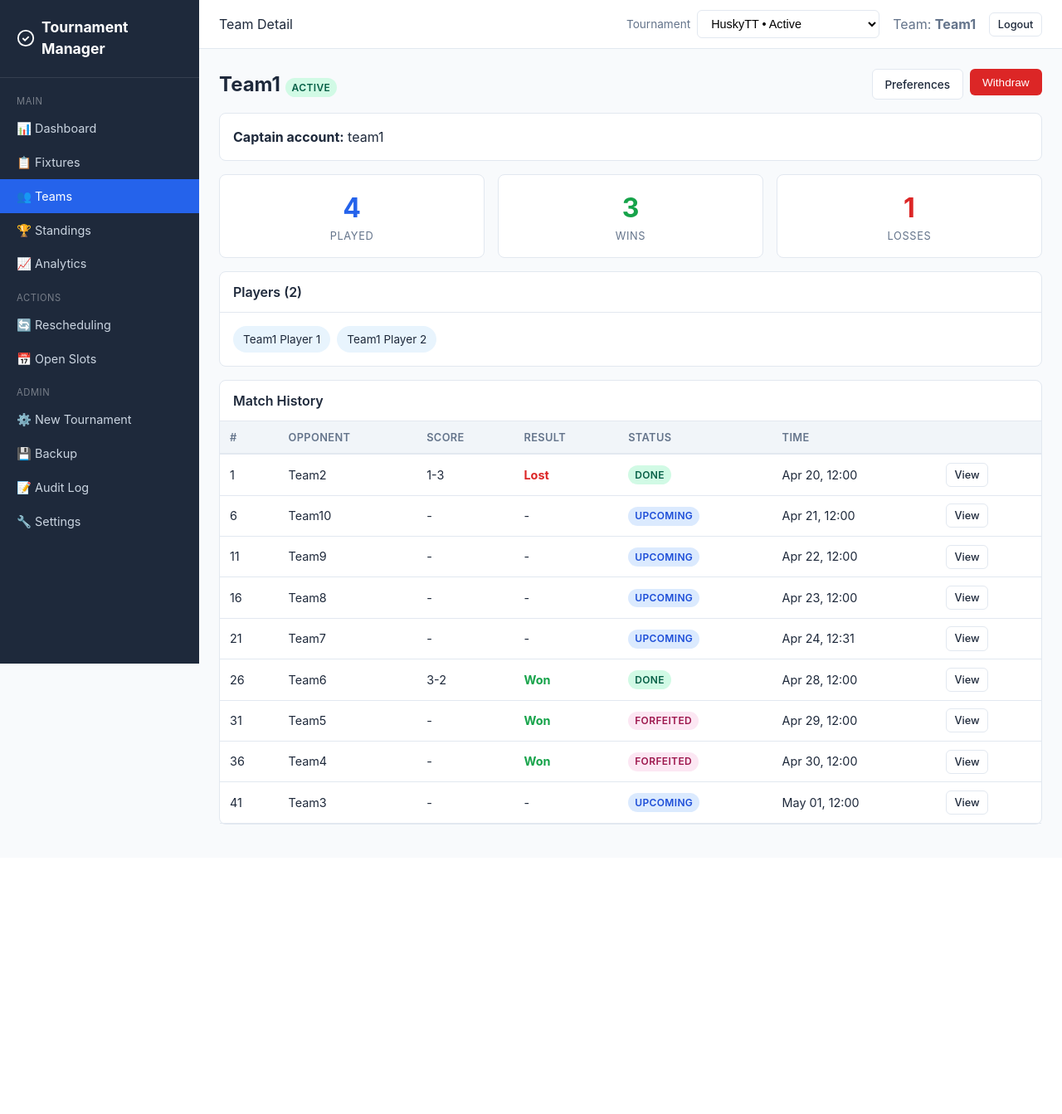
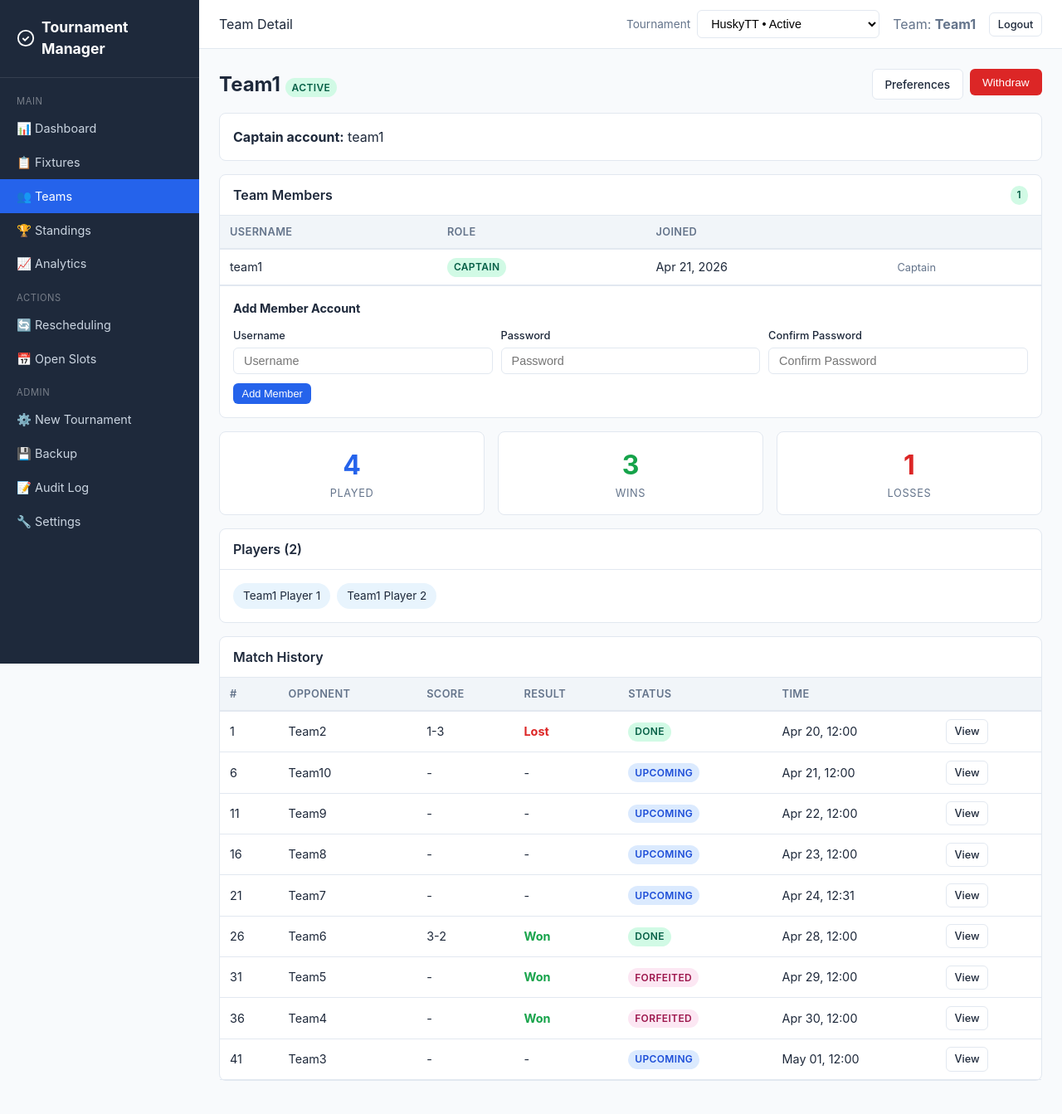
Before and after one commit to simarsamra/Tournament-Manager, a Django app: page /team/40/ in a window 1280 px wide. Shown: the whole page at 83% size. Before the commit the page ends 994 px from the top, so only its background shows below. Run offline with Django 5.2, Linux system fonts and the light colour scheme; a user stored in the database is signed in; data comes from the database, SQL or seed files in the repository; both versions use the stored data as it was after the commit.

Commit message:
Add TeamMembership model and implement team member management features; include forms, views, and templates for inviting and removing members

```diff
--- a/core/forms.py
+++ b/core/forms.py
@@ -284,3 +284,26 @@ class BulkTeamFileForm(forms.Form):
         widget=forms.FileInput(attrs={"class": "form-control", "accept": ".csv,.txt"}),
         help_text="CSV/TXT file: team_name,username,password,player1;player2;... (one per line)"
     )
+
+
+class TeamMemberInviteForm(forms.Form):
+    username = forms.CharField(
+        max_length=150,
+        widget=forms.TextInput(attrs={"class": "form-control", "placeholder": "Username"}),
+    )
+    password = forms.CharField(
+        widget=forms.PasswordInput(attrs={"class": "form-control", "placeholder": "Password"}),
+    )
+    password_confirm = forms.CharField(
+        label="Confirm password",
+        widget=forms.PasswordInput(attrs={"class": "form-control", "placeholder": "Confirm Password"}),
+    )
+
+    def clean(self):
+        cleaned = super().clean()
+        if cleaned.get("password") != cleaned.get("password_confirm"):
+            raise forms.ValidationError("Passwords do not match.")
+        username = cleaned.get("username", "").strip()
+        if username and User.objects.filter(username=username).exists():
+            raise forms.ValidationError("Username already taken.")
+        return cleaned
--- a/core/urls.py
+++ b/core/urls.py
@@ -48,6 +48,8 @@ urlpatterns = [
     path("team/<int:pk>/", views.team_detail, name="team_detail"),
     path("team/<int:pk>/withdraw/", views.withdraw_team, name="withdraw_team"),
     path("team/<int:pk>/preferences/", views.team_preferences, name="team_preferences"),
+    path("team/<int:pk>/members/add/", views.manage_team_members, name="manage_team_members"),
+    path("team/<int:pk>/members/<int:user_pk>/remove/", views.remove_team_member, name="remove_team_member"),
 
     # Standings
     path("standings/", views.standings_view, name="standings"),
--- a/core/views.py
+++ b/core/views.py
@@ -18,11 +18,12 @@ from django.views.decorators.http import require_POST
 from .models import (
     Tournament, Court, TimeSlot, Team, Match,
     RescheduleRequest, NoShowReport, OpenSlot, AuditLog, BackupRecord, Player, CourtAvailability,
+    TeamMembership,
 )
 from .forms import (
     TournamentForm, CourtForm, TimeSlotForm, TeamRegistrationForm,
     ScoreSubmitForm, RescheduleForm, TeamPreferencesForm, BulkTeamForm,
-    BulkTeamFileForm, CourtAvailabilityForm,
+    BulkTeamFileForm, CourtAvailabilityForm, TeamMemberInviteForm,
 )
 from .scheduling import (
     generate_fixtures,
@@ -91,7 +92,16 @@ def _get_team(user):
     try:
         return user.team
     except (Team.DoesNotExist, AttributeError):
+        pass
+    try:
+        return user.team_membership.team
+    except (TeamMembership.DoesNotExist, AttributeError):
         return None
+
+
+def _is_captain(user, team):
+    """Return True only if user is the registered captain account for this team."""
+    return team is not None and team.user_id == user.pk
 
 
 def _is_organizer(user):
@@ -403,6 +413,7 @@ def register_view(request, pk=None):
                 tournament=tournament,
                 name=team_name,
             )
+            TeamMembership.objects.create(team=team, user=user, role="captain")
             team.preferred_courts.set(form.cleaned_data.get("preferred_courts", []))
             player_names_text = form.cleaned_data.get("player_names", "").strip()
             if player_names_text:
@@ -832,6 +843,7 @@ def _create_teams_from_data(tournament, team_data_list, request):
             continue
         user = User.objects.create_user(username=username, password=password)
         team = Team.objects.create(user=user, tournament=tournament, name=team_name)
+        TeamMembership.objects.create(team=team, user=user, role="captain")
         for pname in player_names:
             Player.objects.create(team=team, name=pname)
         added += 1
@@ -1061,7 +1073,8 @@ def match_detail(request, pk):
     ).first()
     no_show_window_open = bool(match.scheduled_time and match.scheduled_time <= timezone.now())
     can_mark_no_show = _is_organizer(request.user) and bool(match.team1_id and match.team2_id) and match.status in ("upcoming", "in_progress") and no_show_window_open
-    can_report_no_show = is_participant and bool(match.team1_id and match.team2_id) and match.status in ("upcoming", "in_progress") and no_show_window_open and not pending_no_show_report
+    can_report_no_show = is_participant and _is_captain(request.user, team) and bool(match.team1_id and match.team2_id) and match.status in ("upcoming", "in_progress") and no_show_window_open and not pending_no_show_report
+    can_reschedule = is_participant and _is_captain(request.user, team)
     reschedule_form = RescheduleForm(tournament=match.tournament)
     open_slot_choices = _build_open_slot_choices(match, reschedule_form.fields["open_slot"].queryset)
     context = {
@@ -1074,6 +1087,7 @@ def match_detail(request, pk):
         "can_dispute": can_dispute,
         "can_mark_no_show": can_mark_no_show,
         "can_report_no_show": can_report_no_show,
+        "can_reschedule": can_reschedule,
         "pending_no_show_report": pending_no_show_report,
         "score_form": ScoreSubmitForm(),
         "reschedule_form": reschedule_form,
@@ -1242,6 +1256,9 @@ def request_reschedule(request, pk):
     team = _get_team(request.user)
     if not team or (match.team1 != team and match.team2 != team):
         messages.error(request, "Not a participant.")
+        return redirect("match_detail", pk=pk)
+    if not _is_captain(request.user, team) and not _is_organizer(request.user):
+        messages.error(request, "Only the team captain can request rescheduling.")
         return redirect("match_detail", pk=pk)
     if match.status not in ("upcoming",):
         messages.error(request, "Only upcoming matches can be rescheduled.")
@@ -1418,13 +1435,78 @@ def team_detail(request, pk):
         "upcoming": matches.filter(status__in=["upcoming", "in_progress"]).count(),
     }
     stats["losses"] = stats["played"] - stats["wins"]
+    is_organizer = _is_organizer(request.user)
+    is_own_team = _get_team(request.user) == team
+    is_captain = _is_captain(request.user, team)
     return render(request, "core/team_detail.html", {
         "team": team, "tournament": tournament, "matches": matches, "stats": stats,
         "players": team.players.all(),
-        "is_organizer": _is_organizer(request.user),
-        "is_own_team": _get_team(request.user) == team,
+        "is_organizer": is_organizer,
+        "is_own_team": is_own_team,
+        "is_captain": is_captain,
+        "memberships": team.memberships.select_related("user").order_by("role", "joined_at"),
+        "invite_form": TeamMemberInviteForm() if (is_captain or is_organizer) else None,
         **_tournament_context(request, tournament),
     })
+
+
+@login_required
+def manage_team_members(request, pk):
+    team = get_object_or_404(Team, pk=pk)
+    user_team = _get_team(request.user)
+    is_organizer = _is_organizer(request.user)
+    if not is_organizer and (user_team != team or not _is_captain(request.user, user_team)):
+        messages.error(request, "Only the team captain can manage members.")
+        return redirect("team_detail", pk=pk)
+    if request.method == "POST":
+        form = TeamMemberInviteForm(request.POST)
+        if form.is_valid():
+            new_user = User.objects.create_user(
+                username=form.cleaned_data["username"],
+                password=form.cleaned_data["password"],
+            )
+            TeamMembership.objects.create(team=team, user=new_user, role="member")
+            log_action(
+                request,
+                "team_member_added",
+                f"Member '{new_user.username}' added to team '{team.name}'",
+                tournament=team.tournament,
+            )
+            messages.success(request, f"Account '{new_user.username}' created and added to {team.name}.")
+        else:
+            for error in form.non_field_errors():
+                messages.error(request, error)
+            for field in form:
+                for error in field.errors:
+                    messages.error(request, f"{field.label}: {error}")
+    return redirect("team_detail", pk=pk)
+
+
+@login_required
+@require_POST
+def remove_team_member(request, pk, user_pk):
+    team = get_object_or_404(Team, pk=pk)
+    user_team = _get_team(request.user)
+    is_organizer = _is_organizer(request.user)
+    if not is_organizer and (user_team != team or not _is_captain(request.user, user_team)):
+        messages.error(request, "Only the team captain can remove members.")
+        return redirect("team_detail", pk=pk)
+    membership = get_object_or_404(TeamMembership, team=team, user_id=user_pk)
+    if membership.role == "captain":
+        messages.error(request, "The captain account cannot be removed.")
+        return redirect("team_detail", pk=pk)
+    removed_username = membership.user.username
+    member_user = membership.user
+    membership.delete()
+    member_user.delete()
+    log_action(
+        request,
+        "team_member_removed",
+        f"Member '{removed_username}' removed from team '{team.name}'",
+        tournament=team.tournament,
+    )
+    messages.success(request, f"Member '{removed_username}' has been removed.")
+    return redirect("team_detail", pk=pk)
 
 
 @login_required
@@ -1433,8 +1515,11 @@ def withdraw_team(request, pk):
     team = get_object_or_404(Team, pk=pk)
     user_team = _get_team(request.user)
     is_organizer = _is_organizer(request.user)
-    if team != user_team and not _is_organizer(request.user):
+    if team != user_team and not is_organizer:
         messages.error(request, "Not authorized.")
+        return redirect("team_detail", pk=pk)
+    if team == user_team and not is_organizer and not _is_captain(request.user, user_team):
+        messages.error(request, "Only the team captain can withdraw the team.")
         return redirect("team_detail", pk=pk)
     if team.status == "withdrawn":
         messages.info(request, f"Team '{team.name}' is already withdrawn.")
@@ -1465,6 +1550,9 @@ def report_no_show(request, pk):
     team = _get_team(request.user)
     if not team or (match.team1 != team and match.team2 != team):
         messages.error(request, "Only participating teams can report a no-show.")
+        return redirect("match_detail", pk=pk)
+    if not _is_captain(request.user, team) and not _is_organizer(request.user):
+        messages.error(request, "Only the team captain can report a no-show.")
         return redirect("match_detail", pk=pk)
     if match.status not in ("upcoming", "in_progress"):
         messages.error(request, "No-shows can only be reported for active or upcoming matches.")
@@ -1556,8 +1644,8 @@ def mark_no_show(request, pk):
 def team_preferences(request, pk):
     team = get_object_or_404(Team, pk=pk)
     user_team = _get_team(request.user)
-    if team != user_team and not _is_organizer(request.user):
-        messages.error(request, "Not authorized.")
+    if (team != user_team or not _is_captain(request.user, user_team)) and not _is_organizer(request.user):
+        messages.error(request, "Only the team captain or an organizer can update preferences.")
         return redirect("team_detail", pk=pk)
     if request.method == "POST":
         form = TeamPreferencesForm(request.POST, tournament=team.tournament)
--- a/templates/core/team_detail.html
+++ b/templates/core/team_detail.html
@@ -5,13 +5,13 @@
 <div class="d-flex justify-between align-center mb-2">
     <h1 class="page-title" style="margin-bottom:0">{{ team.name }} <span class="badge badge-{{ team.status }}">{{ team.get_status_display }}</span></h1>
     <div class="d-flex gap-1">
-        {% if is_own_team or is_organizer %}
+        {% if is_captain or is_organizer %}
         <a href="{% url 'team_preferences' pk=team.pk %}" class="btn btn-outline">Preferences</a>
         {% endif %}
-        {% if team.status == "active" and is_own_team or team.status == "active" and is_organizer %}
+        {% if team.status == "active" and is_captain or team.status == "active" and is_organizer %}
         <form method="post" action="{% url 'withdraw_team' pk=team.pk %}" style="display:inline">
             {% csrf_token %}
-            {% if is_own_team and not is_organizer %}
+            {% if is_captain and not is_organizer %}
             <input type="hidden" name="confirm_withdraw" value="yes">
             <input type="password" name="password" class="form-control" placeholder="Confirm password" style="display:inline;width:180px;vertical-align:middle;">
             {% endif %}
@@ -26,6 +26,68 @@
         <strong>Captain account:</strong> {{ team.user.username }}
     </div>
 </div>
+
+{% if memberships %}
+<div class="card mb-2">
+    <div class="card-header">
+        Team Members
+        <span class="badge badge-active" style="margin-left:0.4rem;">{{ memberships|length }}</span>
+    </div>
+    <div class="card-body" style="padding:0;">
+        <div class="table-container">
+        <table>
+            <thead>
+                <tr><th>Username</th><th>Role</th><th>Joined</th>{% if is_captain or is_organizer %}<th></th>{% endif %}</tr>
+            </thead>
+            <tbody>
+            {% for m in memberships %}
+            <tr>
+                <td>{{ m.user.username }}</td>
+                <td><span class="badge {% if m.role == 'captain' %}badge-active{% else %}badge-upcoming{% endif %}">{{ m.get_role_display }}</span></td>
+                <td>{{ m.joined_at|date:"M d, Y" }}</td>
+                {% if is_captain or is_organizer %}
+                <td>
+                    {% if m.role != 'captain' %}
+                    <form method="post" action="{% url 'remove_team_member' pk=team.pk user_pk=m.user.pk %}" style="display:inline;">
+                        {% csrf_token %}
+                        <button type="submit" class="btn btn-danger btn-sm" onclick="return confirm('Remove {{ m.user.username }} from the team? Their account will be deleted.')">Remove</button>
+                    </form>
+                    {% else %}
+                    <span class="text-muted" style="font-size:0.8rem;">Captain</span>
+                    {% endif %}
+                </td>
+                {% endif %}
+            </tr>
+            {% endfor %}
+            </tbody>
+        </table>
+        </div>
+    </div>
+    {% if invite_form %}
+    <div style="padding:1rem;border-top:1px solid var(--border);">
+        <h4 style="margin-bottom:0.75rem;font-size:0.9rem;">Add Member Account</h4>
+        <form method="post" action="{% url 'manage_team_members' pk=team.pk %}">
+            {% csrf_token %}
+            <div class="grid grid-3" style="gap:0.6rem;margin-bottom:0.6rem;">
+                <div class="form-group" style="margin-bottom:0;">
+                    <label style="font-size:0.8rem;">Username</label>
+                    {{ invite_form.username }}
+                </div>
+                <div class="form-group" style="margin-bottom:0;">
+                    <label style="font-size:0.8rem;">Password</label>
+                    {{ invite_form.password }}
+                </div>
+                <div class="form-group" style="margin-bottom:0;">
+                    <label style="font-size:0.8rem;">Confirm Password</label>
+                    {{ invite_form.password_confirm }}
+                </div>
+            </div>
+            <button type="submit" class="btn btn-primary btn-sm">Add Member</button>
+        </form>
+    </div>
+    {% endif %}
+</div>
+{% endif %}
 
 <div class="grid grid-3 mb-2">
     <div class="stat-card">
```
Also changed, not shown: core/models.py (+18 -0 lines), core/migrations/0007_teammembership.py (added), db.sqlite3.
